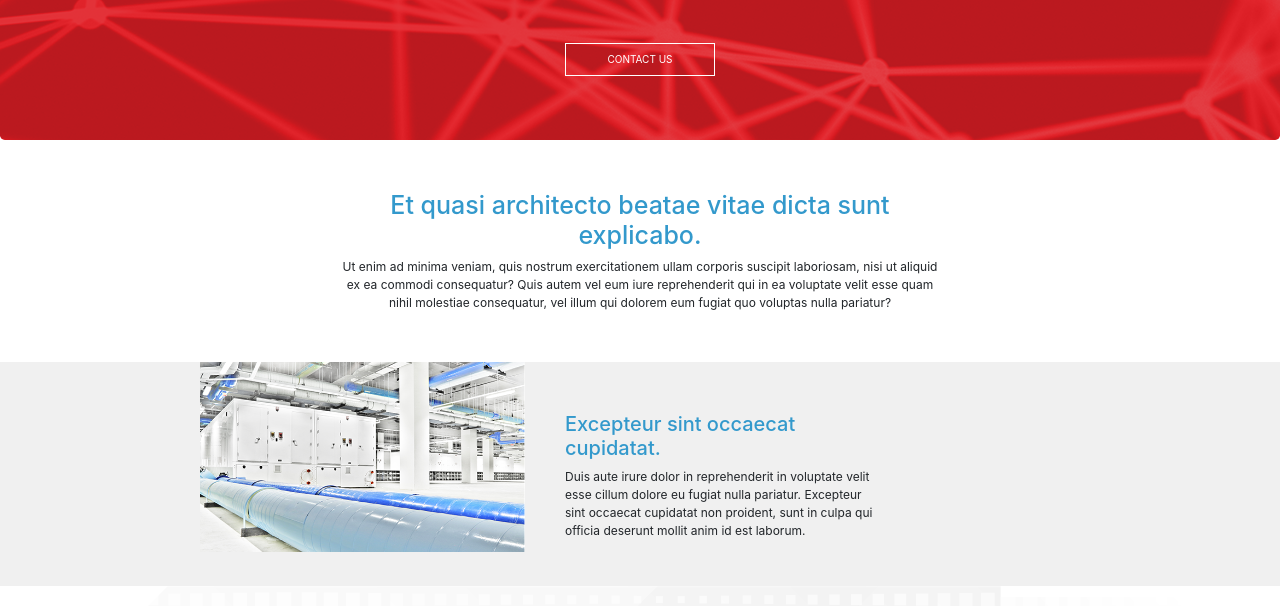
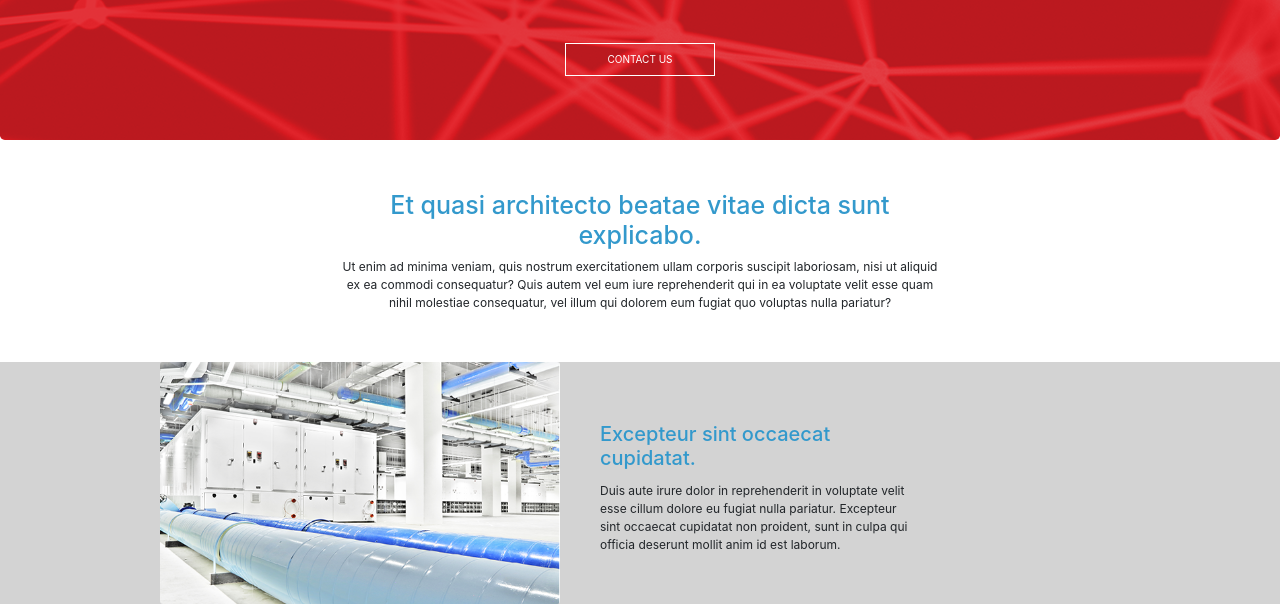
Before and after one commit to austinwayman/lavidgeWeb, a plain HTML site: page index.html in a window 1280 px wide. Shown: the part 198-804 px from the top of the page. Drawn offline with nearby package versions, Linux system fonts and the light colour scheme.

Commit message:
almost finished, needs final runthrough

```diff
--- a/index.html
+++ b/index.html
@@ -67,18 +67,19 @@
     <!-- 1st text end -->
 
     <!-- image box start -->
-    <div class="cardBox">
-        <div class="mainBox">
-            <div class="tubeImage">
-                <img src="images/tubes.png">
-            </div>
-            <div class="boxText">
-                <h5 class="boxHeader">Excepteur sint occaecat cupidatat.</h5>
-                <p>Duis aute irure dolor in reprehenderit in voluptate velit esse cillum dolore eu fugiat nulla
-                    pariatur.
-                    Excepteur sint occaecat cupidatat non proident, sunt in culpa qui officia deserunt mollit anim id
-                    est
-                    laborum.</p>
+    <div class="bigCard">
+        <div class="card mb-3 carder" style="max-width: 960px;">
+            <div class="row no-gutters">
+                <div class="col-md-5">
+                    <img src="images/tubes.png" class="card-img" alt="test">
+                </div>
+                <div class="col-md-5">
+                    <div class="card-body">
+                        <h5 class="card-title">Excepteur sint occaecat cupidatat.</h5>
+                        <p class="card-text">Duis aute irure dolor in reprehenderit in voluptate velit esse cillum dolore eu fugiat nulla pariatur. Excepteur sint occaecat cupidatat non proident, sunt in culpa qui officia deserunt mollit anim id est laborum.
+                        </p>
+                    </div>
+                </div>
             </div>
         </div>
     </div>
--- a/style.css
+++ b/style.css
@@ -50,26 +50,23 @@ padding: 0.5rem 6rem;
     font-size: 14px;
 }
 
-.cardBox {
-    background-color: #f0f0f0;
-    max-width: none;
-    display: flex;
+.bigCard {
+    background-color: lightgrey;
 }
 
-.mainBox {
-    margin-right: 400px;
-    margin-left: 200px;
-    display: flex;
+.carder {
+    border: 0;
+    margin: 0 auto;
+    background: none;
 }
 
-.boxText {
-    padding: 50px 0px 30px 40px;
+.card-title {
+    color: #3399cc;
 }
 
-.tubeImage img {
-    float: left;
-    width: 325px;
-    height: 190px;
+.card-body {
+    padding: 40px;
+    margin-top: 20px;
 }
 
 .list-things {
```
